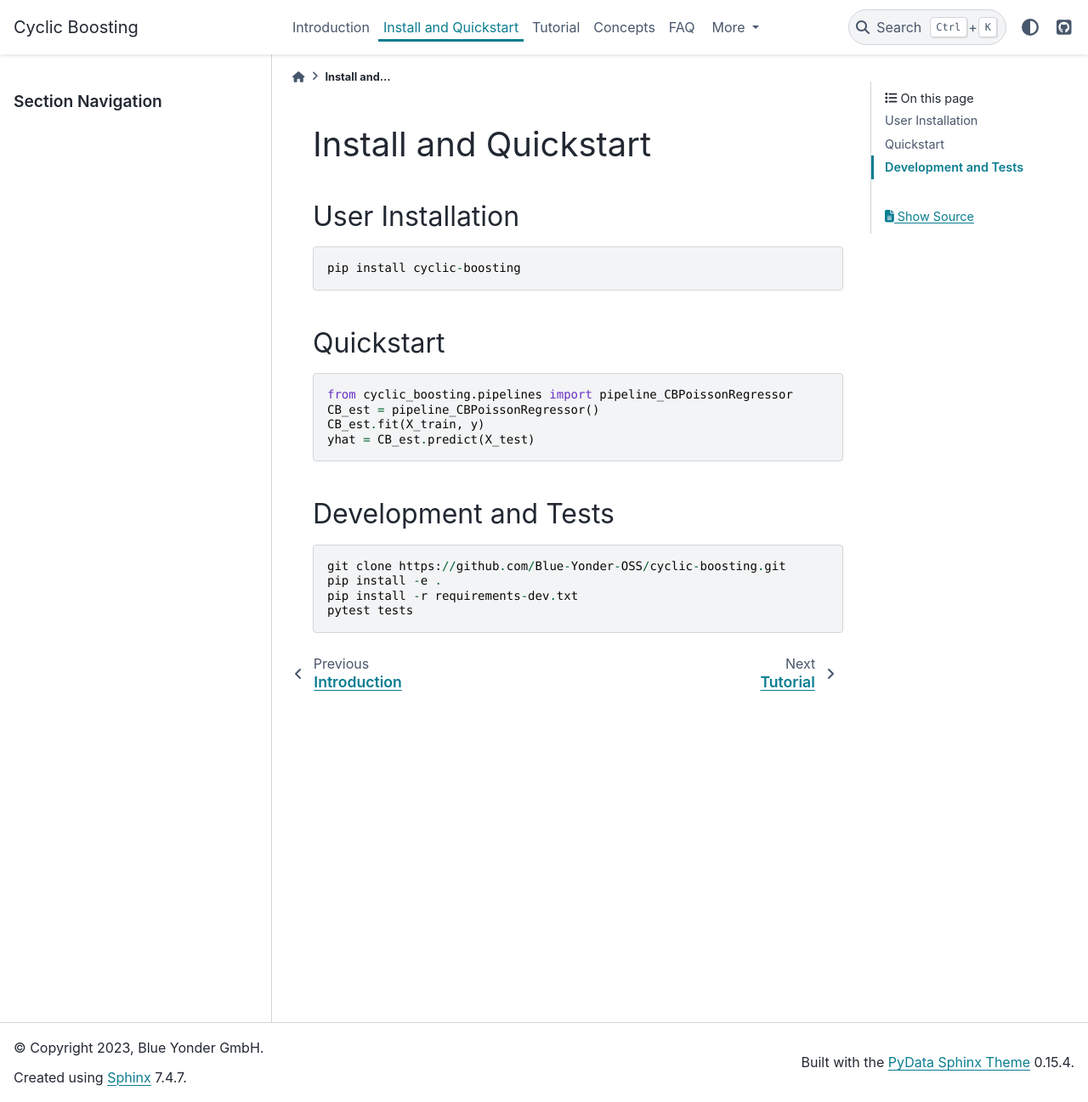
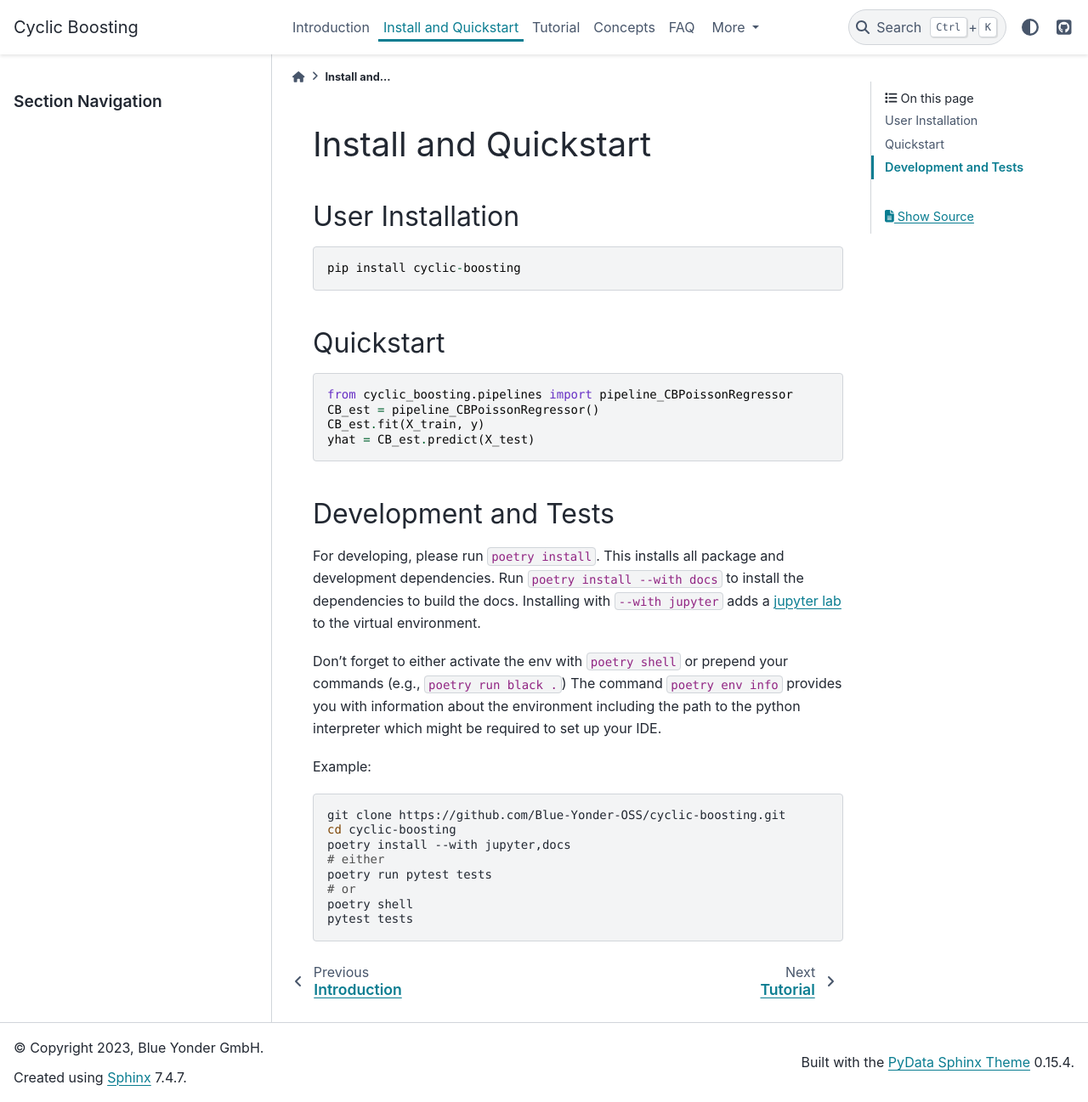
Before and after one commit to Blue-Yonder-OSS/cyclic-boosting, a Sphinx documentation site: the page built from docs/source/install.md, in a window 1280 px wide and 1297 px high. Shown: the whole window at 85% size. Built offline with Sphinx 7.4.7 and the PyData theme 0.15.4, drawn with Linux system fonts in a browser that asks for light colours.

Commit message:
Update install instructions

````diff
--- a/docs/source/install.md
+++ b/docs/source/install.md
@@ -1,14 +1,12 @@
 # Install and Quickstart
 
-User Installation
------------------
+## User Installation
 
 ```
 pip install cyclic-boosting
 ```
 
-Quickstart
-----------
+## Quickstart
 
 ```python
 from cyclic_boosting.pipelines import pipeline_CBPoissonRegressor
@@ -17,12 +15,28 @@ CB_est.fit(X_train, y)
 yhat = CB_est.predict(X_test)
 ```
 
-Development and Tests
----------------------
+## Development and Tests
 
-```
+For developing, please run `poetry install`. This installs all package and
+development dependencies. Run `poetry install --with docs` to install the
+dependencies to build the docs. Installing with `--with jupyter` adds a
+[jupyter lab](https://jupyter.org/)
+to the virtual environment.
+
+Don't forget to either activate the env with `poetry shell` or prepend your
+commands (e.g., `poetry run black .`) The command `poetry env info` provides you
+with information about the environment including the path to the python
+interpreter which might be required to set up your IDE.
+
+Example:
+
+```shell
 git clone https://github.com/Blue-Yonder-OSS/cyclic-boosting.git
-pip install -e .
-pip install -r requirements-dev.txt
+cd cyclic-boosting
+poetry install --with jupyter,docs
+# either
+poetry run pytest tests
+# or
+poetry shell
 pytest tests
 ```
````
